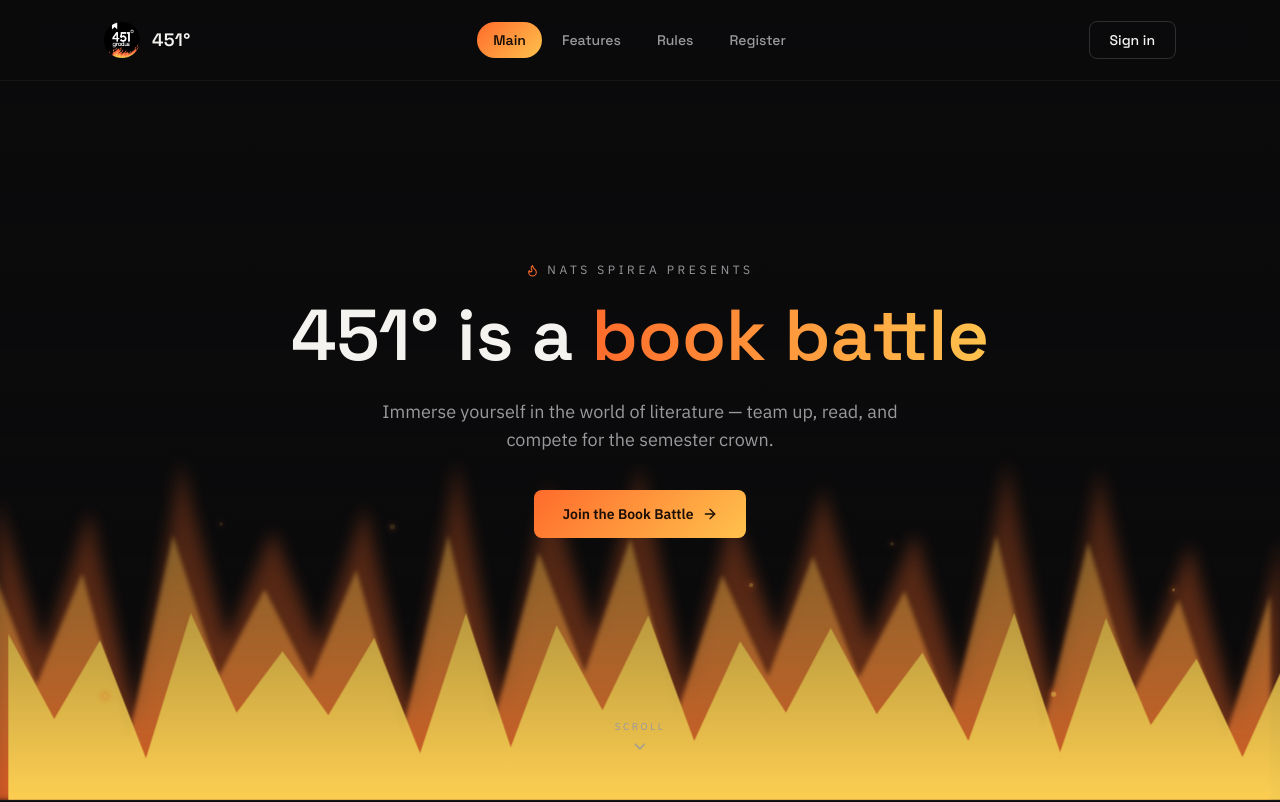
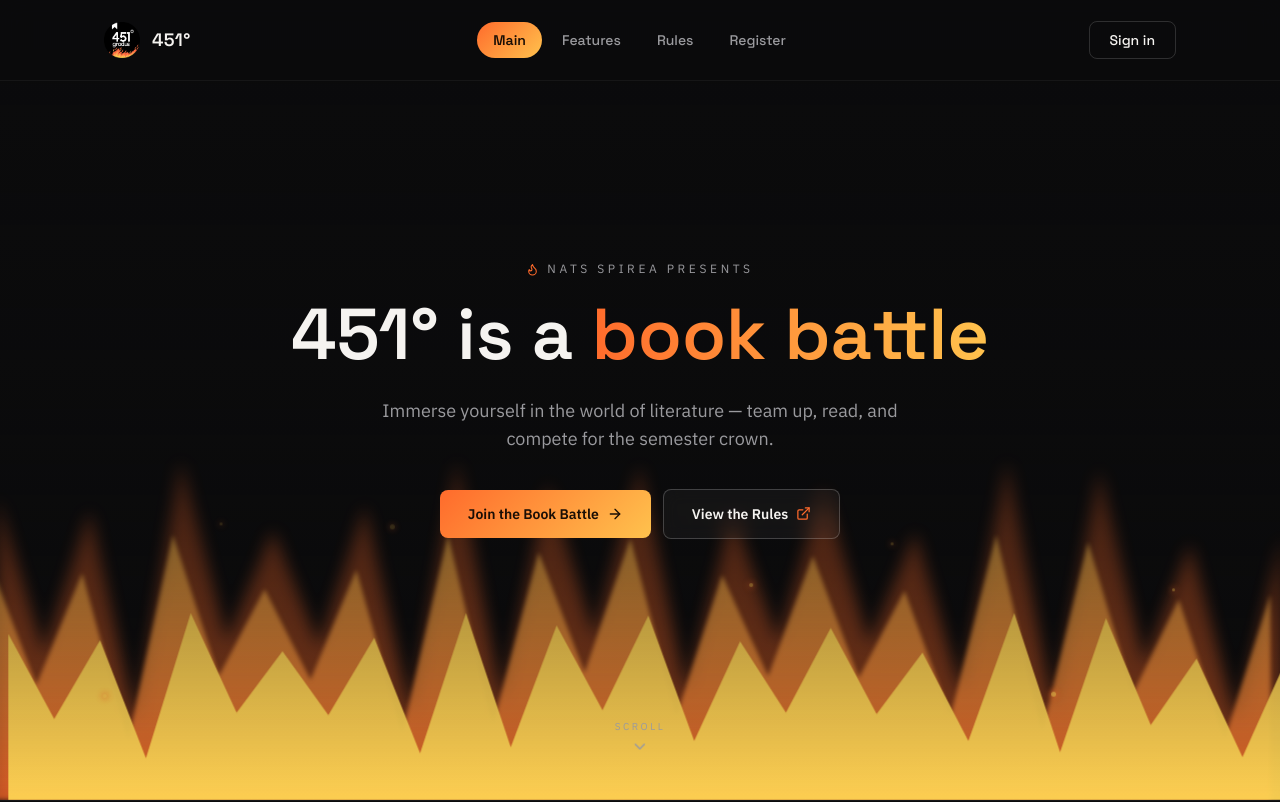
Before and after one commit to zhuaman0/BERea, a Next.js app in the folder frontend/: page / in a window 1280 px wide. Shown: the top 802 px of the page. Built offline with nearby package versions, Linux system fonts and the light colour scheme; no server answers.

Commit message:
feat(reading): add game rules link to landing page

```diff
--- a/frontend/src/app/page.tsx
+++ b/frontend/src/app/page.tsx
@@ -3,7 +3,7 @@ import Link from "next/link";
 import { Space_Grotesk, IBM_Plex_Sans, IBM_Plex_Mono } from "next/font/google";
 import {
   BookOpen, Brain, Gamepad2, Swords, Trophy, Users,
-  ArrowRight, ChevronDown, Flame,
+  ArrowRight, ChevronDown, ExternalLink, Flame,
 } from "lucide-react";
 import "@/app/reading/reading.css";
 import { TeamRegistrationForm } from "@/features/reading/components/TeamRegistrationForm";
@@ -35,6 +35,9 @@ const RULES = [
   "Once a round starts, the submission form closes to new answers.",
   "Play by paying a fee per game, or get a semester subscription.",
 ] as const;
+
+const GAME_RULES_URL =
+  "https://www.figma.com/proto/EBW39gk61x9IaSy1snPY5H/451%C2%B0?node-id=2021-3&p=f&viewport=344%2C160%2C0.06&t=6CRoKwMBNYMYj2S8-1&scaling=contain&content-scaling=fixed&page-id=2021%3A2";
 
 const FLAME_PATH =
   "M0,200 L0,65 L43,134 L86,70 L129,166 L171,48 L214,129 L257,79 L300,131 L343,68 L386,162 L429,48 L471,157 L514,58 L557,127 L600,50 L643,152 L686,71 L729,129 L771,60 L814,130 L857,80 L900,152 L943,48 L986,161 L1029,52 L1071,139 L1114,85 L1157,165 L1200,82 L1200,200 Z";
@@ -146,14 +149,27 @@ export default function LandingPage() {
             Immerse yourself in the world of literature — team up, read, and compete for
             the semester crown.
           </p>
-          <div className="mt-9 flex justify-center">
+          <div className="mt-9 flex flex-col items-stretch justify-center gap-3 sm:flex-row sm:items-center">
             <Link
               href="/reading/register"
-              className="rd-accent-gradient inline-flex items-center gap-2 rounded-lg px-7 py-3.5 text-sm font-semibold text-[#1a0e05] transition-opacity hover:opacity-90"
+              className="rd-accent-gradient inline-flex items-center justify-center gap-2 rounded-lg px-7 py-3.5 text-sm font-semibold text-[#1a0e05] transition-all hover:-translate-y-0.5 hover:opacity-90"
             >
               Join the Book Battle
               <ArrowRight size={16} />
             </Link>
+            <a
+              href={GAME_RULES_URL}
+              target="_blank"
+              rel="noopener noreferrer"
+              className="group inline-flex items-center justify-center gap-2 rounded-lg border border-white/20 bg-white/[0.04] px-7 py-3.5 text-sm font-semibold text-[var(--rd-text)] backdrop-blur-sm transition-all hover:-translate-y-0.5 hover:border-[var(--rd-accent-from)]/60 hover:bg-[var(--rd-accent-from)]/[0.08]"
+            >
+              View the Rules
+              <ExternalLink
+                size={15}
+                className="text-[var(--rd-accent-from)] transition-transform group-hover:translate-x-0.5 group-hover:-translate-y-0.5"
+                aria-hidden="true"
+              />
+            </a>
           </div>
         </div>
 
```
